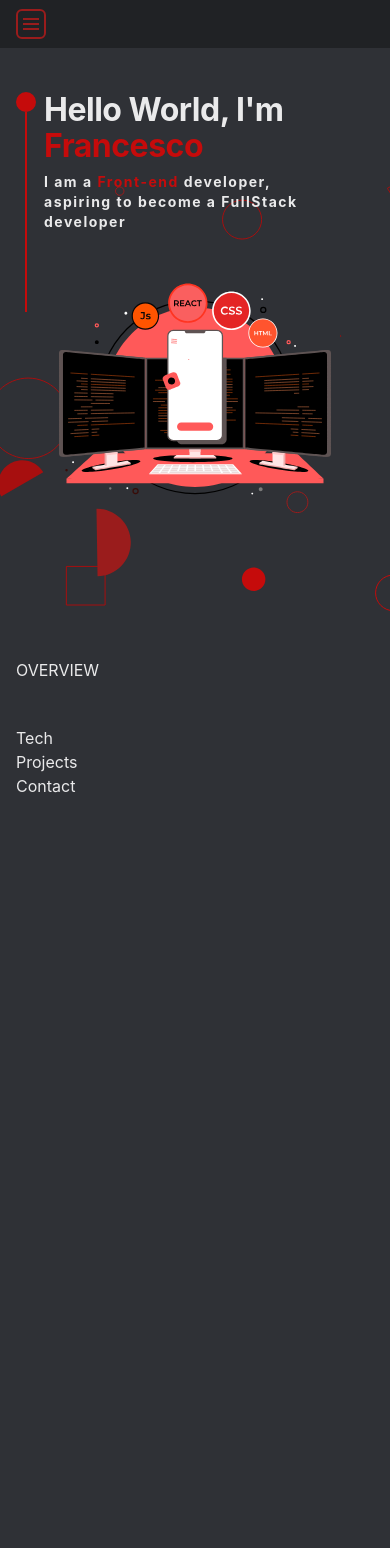
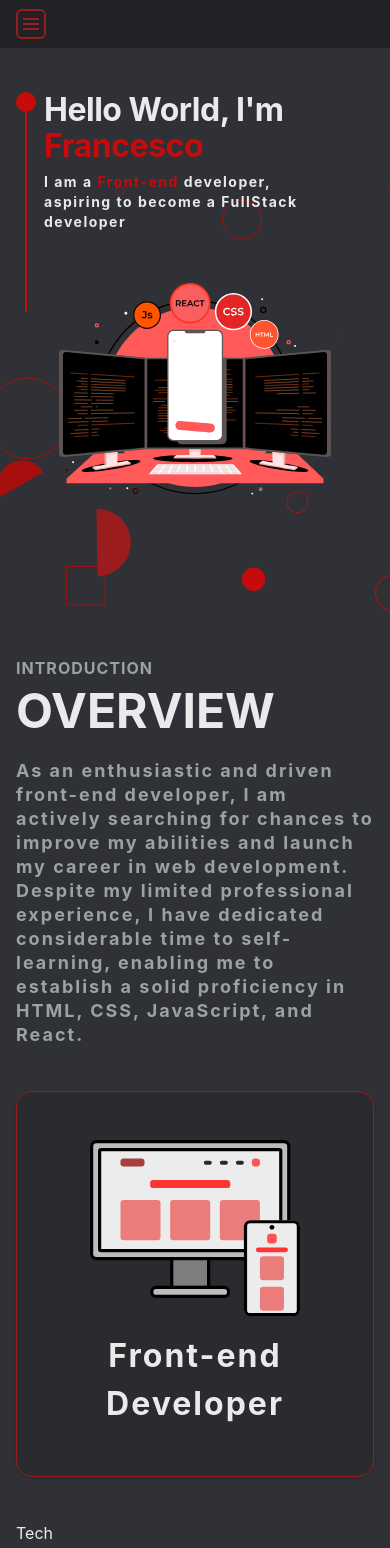
Before and after one commit to F3azy/portfolio, a React (Vite) app: page / in a window 390 px wide. Shown: the top 1548 px of the page. Before the commit the page ends 846 px from the top, so only its background shows below. Built offline with nearby package versions, Linux system fonts and the light colour scheme.

Commit message:
finished the about section, made it responsive

```diff
--- a/package.json
+++ b/package.json
@@ -10,6 +10,7 @@
     "preview": "vite preview"
   },
   "dependencies": {
+    "@chakra-ui/icons": "^2.1.0",
     "@chakra-ui/react": "^2.8.0",
     "@emailjs/browser": "^3.11.0",
     "@emotion/react": "^11.11.1",
--- /dev/null
+++ b/src/assets/FrontEndIcon.jsx
@@ -0,0 +1,46 @@
+import { Icon } from "@chakra-ui/react";
+
+const FrontEndIcon = (props) => {
+    return (
+        <Icon {...props} viewBox="0 0 262 220" fill="none" xmlns="http://www.w3.org/2000/svg">
+        <g clip-path="url(#clip0_89_188)">
+        <rect x="2" y="2" width="246" height="146" rx="6" fill="#BCBCBC"/>
+        <rect x="2" y="2" width="246" height="146" rx="6" stroke="black" stroke-width="4"/>
+        <rect x="12" y="12" width="226" height="126" rx="2" fill="#ECECEC"/>
+        <rect x="38" y="23" width="30" height="10" rx="4" fill="#A54040"/>
+        <rect x="202" y="23" width="10" height="10" rx="4" fill="#FF5353"/>
+        <rect x="182" y="26" width="10" height="5" rx="2.5" fill="#292929"/>
+        <rect x="162" y="26" width="10" height="5" rx="2.5" fill="#292929"/>
+        <rect x="142" y="26" width="10" height="5" rx="2.5" fill="#292929"/>
+        <rect x="75" y="50" width="100" height="10" rx="4" fill="#FF3434"/>
+        <rect x="38" y="75" width="50" height="50" rx="4" fill="#EB7C7C"/>
+        <rect x="100" y="75" width="50" height="50" rx="4" fill="#EB7C7C"/>
+        <rect x="162" y="75" width="50" height="50" rx="4" fill="#EB7C7C"/>
+        <rect x="12" y="12" width="226" height="126" rx="2" stroke="black" stroke-width="4"/>
+        <rect x="102" y="148" width="46" height="36" fill="#7E7E7E"/>
+        <rect x="102" y="148" width="46" height="36" stroke="black" stroke-width="4"/>
+        <rect x="77" y="184" width="96" height="11" rx="5.5" fill="#BCBCBC"/>
+        <rect x="77" y="184" width="96" height="11" rx="5.5" stroke="black" stroke-width="4"/>
+        <g clip-path="url(#clip1_89_188)">
+        <rect x="192" y="100" width="70" height="120" rx="8" fill="#ECECEC"/>
+        <circle cx="227" cy="109" r="3" fill="black"/>
+        <rect x="221" y="117" width="12" height="12" rx="4" fill="#FF5353"/>
+        <rect x="207" y="134" width="40" height="6" rx="3" fill="#FF3434"/>
+        <rect x="212" y="145" width="30" height="30" rx="4" fill="#EB7C7C"/>
+        <rect x="212" y="183" width="30" height="30" rx="4" fill="#EB7C7C"/>
+        </g>
+        <rect x="194" y="102" width="66" height="116" rx="6" stroke="black" stroke-width="4"/>
+        </g>
+        <defs>
+        <clipPath id="clip0_89_188">
+        <rect width="262" height="220" fill="white"/>
+        </clipPath>
+        <clipPath id="clip1_89_188">
+        <rect x="192" y="100" width="70" height="120" rx="8" fill="white"/>
+        </clipPath>
+        </defs>
+        </Icon>
+    )
+};
+
+export default FrontEndIcon;
--- a/src/assets/index.js
+++ b/src/assets/index.js
@@ -1,6 +1,6 @@
 import HeroBG from './HeroBG.svg';
 import HeroAnimation from './HeroAnimation.json';
-import FrontEndIcon from './FrontEndIcon.svg';
+import FrontEndIcon from './FrontEndIcon.jsx';
 
 export {
     HeroAnimation,
--- a/src/components/About.jsx
+++ b/src/components/About.jsx
@@ -1,16 +1,49 @@
-import { Flex } from '@chakra-ui/react';
-import { sections } from '../constants';
+import { Card, CardBody, Flex, Grid, GridItem, Icon, VStack, Text } from '@chakra-ui/react';
+import { proffesions, sections } from '../constants';
 import SectionInfo from './SectionInfo';
 
 const About = () => {
   return (
     <Flex
     direction="column"
-    rowGap="88px"
+    rowGap={{base: "44px", lg: "0"}}
+    justify="space-evenly"
     h={{lg: "100vh"}}
     p={{base: "44px 0", lg: "88px 0"}}
     >
       <SectionInfo infos={sections.get("about")} />
+      <Grid
+      templateColumns={{base: "repeat(1, 1fr)", md: "repeat(2, 1fr)",lg: "repeat(4, 1fr)"}}
+      gap="40px"
+      >
+      {proffesions.map((proffesion) =>
+          <GridItem>
+            <Card
+            key={proffesion.name}
+            bg="brand.dark.800"
+            border="1px solid"
+            borderColor="brand.primary"
+            borderRadius="16px"
+            p="48px 28px"
+            >
+              <CardBody p="0">
+                <VStack rowGap="16px">
+                  {<Icon boxSize="70%" as={proffesion.icon} />}
+                  <Text
+                  color="brand.white"
+                  fontSize="32px"
+                  fontWeight="bold"
+                  textAlign="center"
+                  letterSpacing="2px"
+                  >
+                    {proffesion.name}
+                  </Text>
+                </VStack>
+              </CardBody>
+            </Card>
+          </GridItem>
+      )}
+      </Grid>
     </Flex>
   )
 };
--- a/src/components/Hero.jsx
+++ b/src/components/Hero.jsx
@@ -34,7 +34,7 @@ const Hero = () => {
       top={{base: "44px", lg: "88px"}}
       left={{lg: "188px"}}
       >
-        <Flex direction="column" alignItems="center">
+        <Flex direction="column" align="center">
           <Box boxSize="20px" bg="brand.tertiary" borderRadius="full" />
           <Box w="2px" h={{base: "200px", lg: "300px"}} bg="brand.tertiary" />
         </Flex>
--- a/src/components/MobileNav.jsx
+++ b/src/components/MobileNav.jsx
@@ -21,7 +21,7 @@ const MobileNav = () => {
     <Flex
     w="full"
     h="48px"
-    alignItems="center"
+    align="center"
     bg="brand.dark.900"
     p="0 16px"
     position="fixed"
@@ -69,7 +69,7 @@ const MobileNav = () => {
                         />
                         )}
                     </Flex>
-                    <Flex justifyContent="center" columnGap="40px">
+                    <Flex mt="40px" justifyContent="center" columnGap="40px">
                         {socialLinks.map((socialLink) =>
                         <SocialLink
                         key={socialLink.id}
--- a/src/components/SectionInfo.jsx
+++ b/src/components/SectionInfo.jsx
@@ -1,7 +1,33 @@
+import { Box, Heading, Text } from "@chakra-ui/react";
 
 const SectionInfo = ({infos}) => {
   return (
-    <div>{infos.title}</div>
+    <Box>
+      <Heading
+      as="h2"
+      fontSize="16px"
+      color="brand.gray"
+      letterSpacing="1px"
+      >
+        {infos.subTitle}
+      </Heading>
+      <Heading
+      as="h1"
+      fontSize="48px"
+      >
+        {infos.title}
+      </Heading>
+      <Text
+      fontSize="18px"
+      lineHeight="24px"
+      color="brand.gray"
+      letterSpacing="2px"
+      fontWeight="bold"
+      mt="16px"
+      >
+        {infos.description}
+      </Text>
+    </Box>
   )
 };
 
--- a/src/constants/index.js
+++ b/src/constants/index.js
@@ -1,7 +1,5 @@
 import {
     FrontEndIcon,
-    HeroAnimation,
-    HeroBG
 } from '../assets';
 
 import {
@@ -77,3 +75,10 @@ export const sections = new Map([
         description: "",
     }]
 ]);
+
+export const proffesions = [
+    {
+        name: "Front-end Developer",
+        icon: FrontEndIcon
+    },
+]
```
Also changed, not shown: src/assets/FrontEndIcon.svg (deleted), 1 other file (tests, documents, lock files or other folders).
